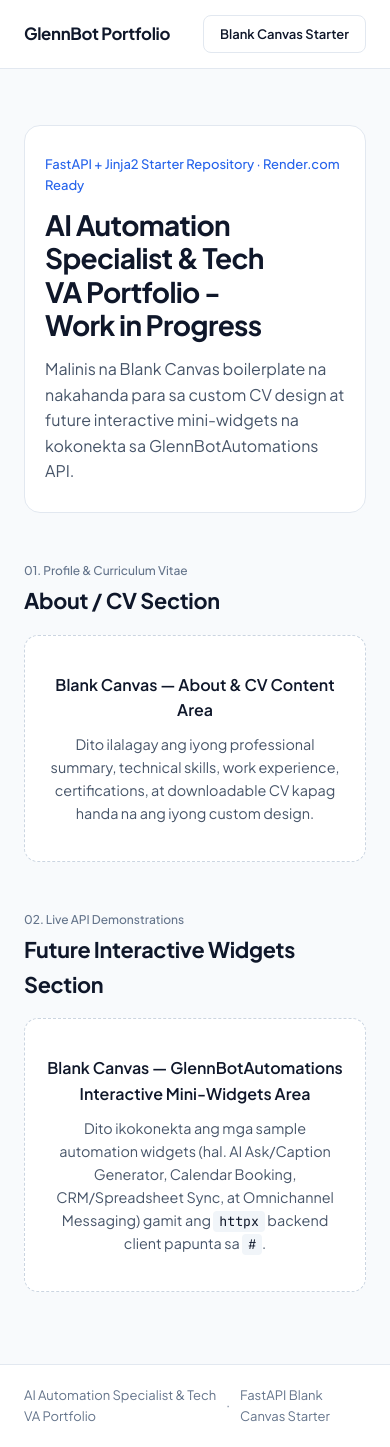
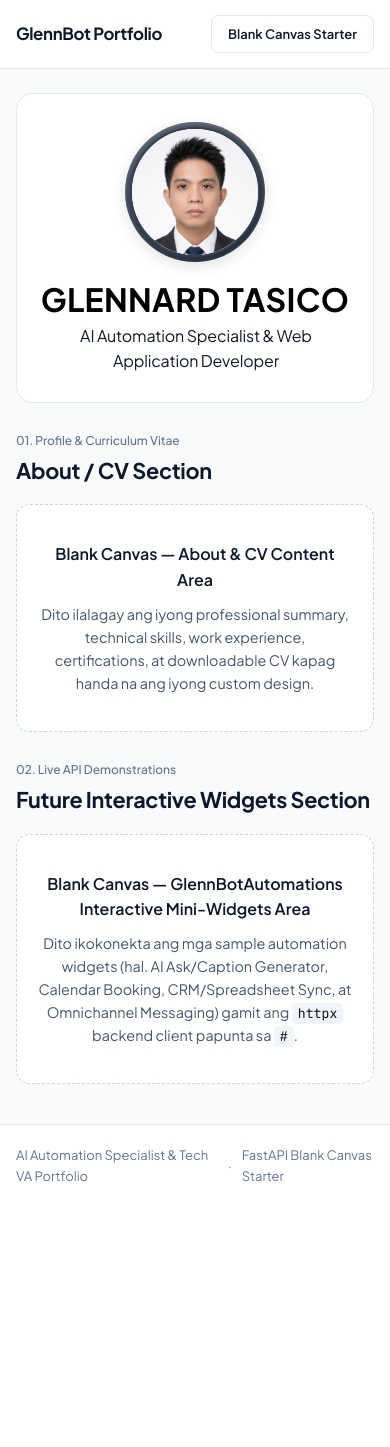
Before and after one commit to glennardtasicova-byte/Glennard-Tasico, a Python web app: template templates/index.html in a window 390 px wide. After the commit the page ends 1182 px from the top, so only its background shows below. Run offline with Jinja, Linux system fonts and the light colour scheme; the template is opened without the code that fills it: most values are stand-ins (such as "Sample title", 1, 10 or a date in 2020).

Commit message:
feat: add hero profile section and assets support
- Mount /assets directory for public static files
- Implement responsive profile header with avatar
- Update site metadata and hero branding

```diff
--- a/static/css/style.css
+++ b/static/css/style.css
@@ -31,9 +31,9 @@ body {
 
 .container {
   width: 100%;
-  max-width: 1120px;
+  max-width: 100%;
   margin: 0 auto;
-  padding: 0 24px;
+  padding: 0 clamp(16px, 3vw, 48px);
 }
 
 /* Top Bar */
@@ -106,42 +106,76 @@ body {
 /* Main Content */
 .main-content {
   flex: 1;
-  padding-top: 56px;
-  padding-bottom: 72px;
+  padding-top: clamp(24px, 3vw, 40px);
+  padding-bottom: clamp(40px, 5vw, 64px);
   display: flex;
   flex-direction: column;
-  gap: 48px;
+  gap: clamp(28px, 3.5vw, 44px);
 }
 
-/* Hero Placeholder */
+/* Hero / Resume Header Card */
 .hero-placeholder {
   background-color: var(--bg-surface);
   border: 1px solid var(--border-subtle);
   border-radius: 16px;
-  padding: 40px 36px;
+  padding: clamp(24px, 3.5vw, 44px) clamp(24px, 4vw, 56px);
 }
 
-.section-kicker {
-  font-size: 0.8125rem;
-  font-weight: 500;
-  color: var(--accent-primary);
-  margin-bottom: 12px;
+.resume-header-inner {
+  display: flex;
+  align-items: center;
+  gap: clamp(24px, 4vw, 56px);
 }
 
-.hero-title {
-  font-size: clamp(1.75rem, 3vw, 2.5rem);
-  font-weight: 700;
-  letter-spacing: -0.025em;
-  line-height: 1.2;
-  color: var(--text-primary);
-  margin-bottom: 14px;
-  text-wrap: balance;
+.profile-avatar-frame {
+  width: clamp(140px, 16vw, 210px);
+  height: clamp(140px, 16vw, 210px);
+  border-radius: 50%;
+  padding: 5px;
+  background: linear-gradient(145deg, #4b5563, #1f2937);
+  box-shadow:
+    inset 0 2px 5px rgba(255, 255, 255, 0.25),
+    0 4px 14px rgba(15, 23, 42, 0.12);
+  flex-shrink: 0;
+  display: flex;
+  align-items: center;
+  justify-content: center;
 }
 
-.hero-subtitle {
-  font-size: 1rem;
-  color: var(--text-secondary);
-  max-width: 68ch;
+.profile-avatar-img {
+  width: 100%;
+  height: 100%;
+  border-radius: 50%;
+  object-fit: cover;
+  object-position: center top;
+  background-color: #ffffff;
+  border: 2px solid #374151;
+  display: block;
+}
+
+.resume-title-block {
+  display: flex;
+  flex-direction: column;
+  justify-content: center;
+  gap: 6px;
+  min-width: 0;
+}
+
+.resume-name {
+  font-size: clamp(2rem, 4.8vw, 4.25rem);
+  font-weight: 700;
+  letter-spacing: 0.01em;
+  line-height: 1.08;
+  color: #000000;
+  text-transform: uppercase;
+}
+
+.resume-role {
+  font-size: clamp(1rem, 1.8vw, 1.55rem);
+  font-weight: 400;
+  color: #111827;
+  letter-spacing: -0.01em;
+  padding-left: 2px;
 }
 
 /* Canvas Sections */
@@ -228,6 +262,11 @@ code {
   .hero-placeholder {
     padding: 28px 20px;
   }
+  .resume-header-inner {
+    flex-direction: column;
+    text-align: center;
+    gap: 20px;
+  }
   .placeholder-box {
     padding: 36px 20px;
   }
--- a/templates/index.html
+++ b/templates/index.html
@@ -34,15 +34,22 @@
 
   <!-- Main Content -->
   <main class="container main-content">
-    <!-- Hero / Placeholder Header -->
-    <section class="hero-placeholder" aria-labelledby="portfolio-heading">
-      <p class="section-kicker">FastAPI + Jinja2 Starter Repository · Render.com Ready</p>
-      <h1 id="portfolio-heading" class="hero-title">
-        AI Automation Specialist &amp; Tech VA Portfolio - Work in Progress
-      </h1>
-      <p class="hero-subtitle">
-        Malinis na Blank Canvas boilerplate na nakahanda para sa custom CV design at future interactive mini-widgets na kokonekta sa GlennBotAutomations API.
-      </p>
+    <!-- Hero / Resume Header Section -->
+    <section class="hero-placeholder resume-header-card" aria-labelledby="portfolio-heading">
+      <div class="resume-header-inner">
+        <div class="profile-avatar-frame">
+          <img
+            src="/assets/aistudio/resume_pic_e8ce0898.png"
+            onerror="this.onerror=null;this.src='/static/images/resume_pic.png';"
+            alt="Glennard Tasico"
+            class="profile-avatar-img"
+          />
+        </div>
+        <div class="resume-title-block">
+          <h1 id="portfolio-heading" class="resume-name">GLENNARD TASICO</h1>
+          <p class="resume-role">AI Automation Specialist &amp; Web Application Developer</p>
+        </div>
+      </div>
     </section>
 
     <!-- Section 1: About / CV Section (Blank Placeholder) -->
```
Also changed, not shown: main.py (+5 -2 lines), .aistudio/artifacts/brain/ba184459-2353-4dbc-b69b-21cbf7059bb0/.tempmediaStorage/r2-desktop.png (added), public/assets/aistudio/image_404ebbdb.png (added), public/assets/aistudio/image_7ed0ded4.png (added), public/assets/aistudio/resume_pic_e8ce0898.png (added), static/images/resume_pic.png (added).
